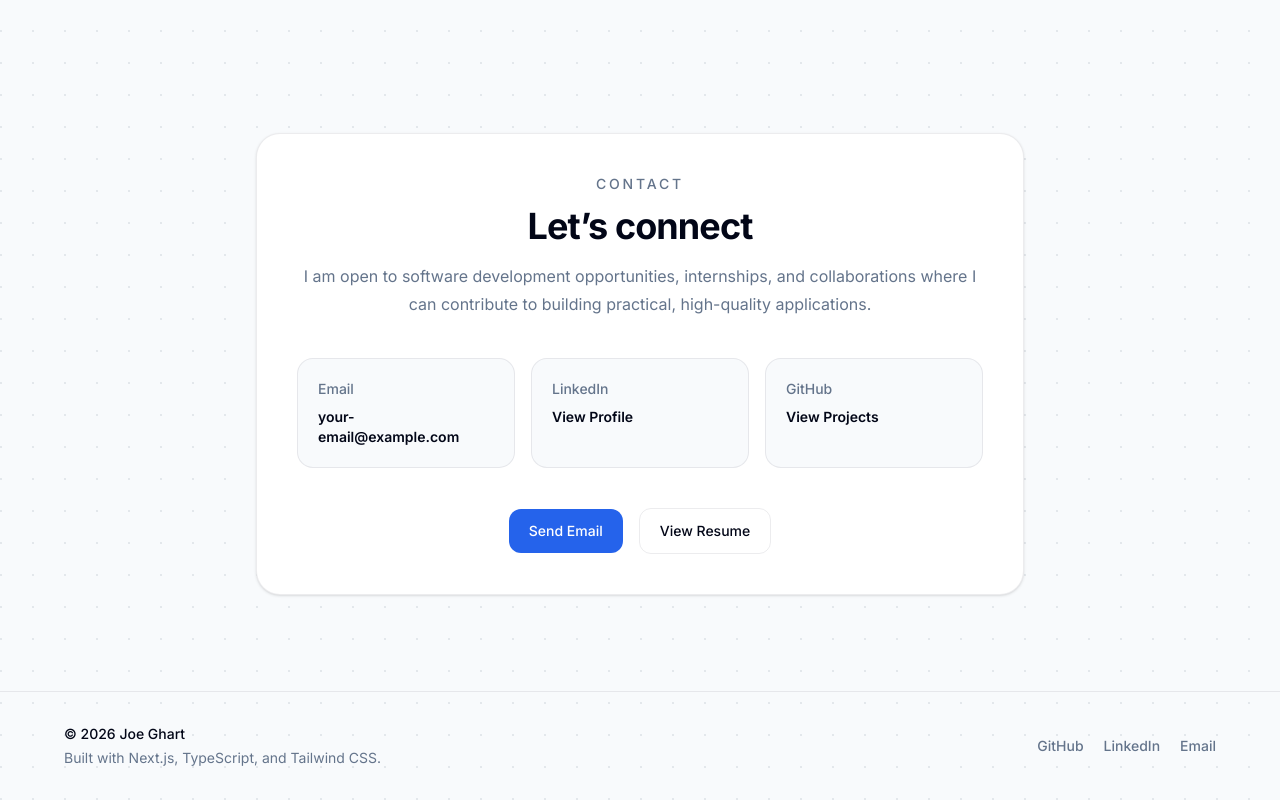
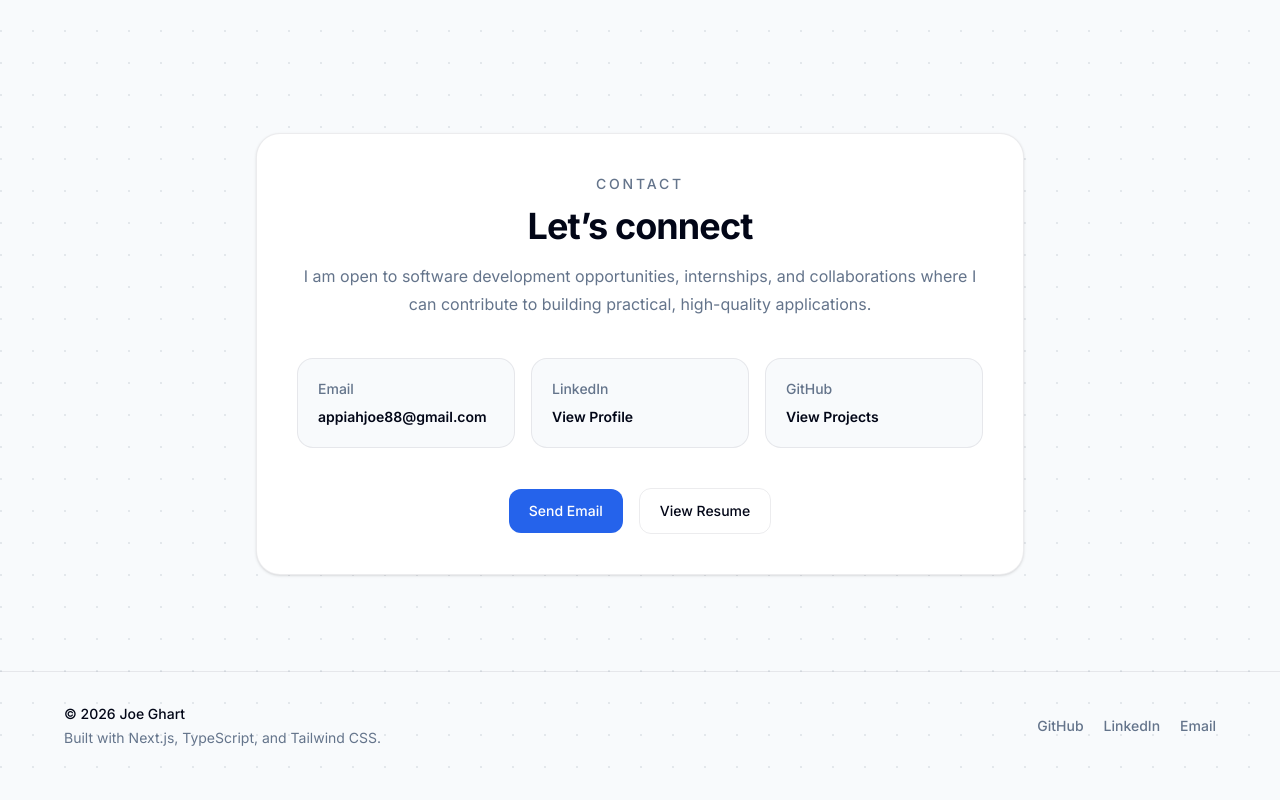
Before and after one commit to jghart/Portfolio, a Next.js app: page / in a window 1280 px wide. Shown: the part 2786-3586 px from the top of the page. Built offline with nearby package versions, Linux system fonts and the light colour scheme.

Commit message:
Updated my email address

```diff
--- a/data/resumeData.ts
+++ b/data/resumeData.ts
@@ -6,7 +6,7 @@ export const resumeData = {
     title: "Full-Stack Developer",
     description:
       "I build responsive web applications, backend systems, and practical business solutions using React, Next.js, Laravel, Java, and SQL.",
-    email: "your-email@example.com",
+    email: "appiahjoe88@gmail.com",
     location: "Toronto, Ontario, Canada",
     website: "https://your-portfolio-url.com",
     summary:
@@ -26,8 +26,8 @@ export const resumeData = {
       },
       {
         network: "Email",
-        username: "your-email@example.com",
-        url: "mailto:your-email@example.com",
+        username: "appiahjoe88@gmail.com",
+        url: "mailto:appiahjoe88@gmail.com",
         icon: Mail,
       },
     ],
```
